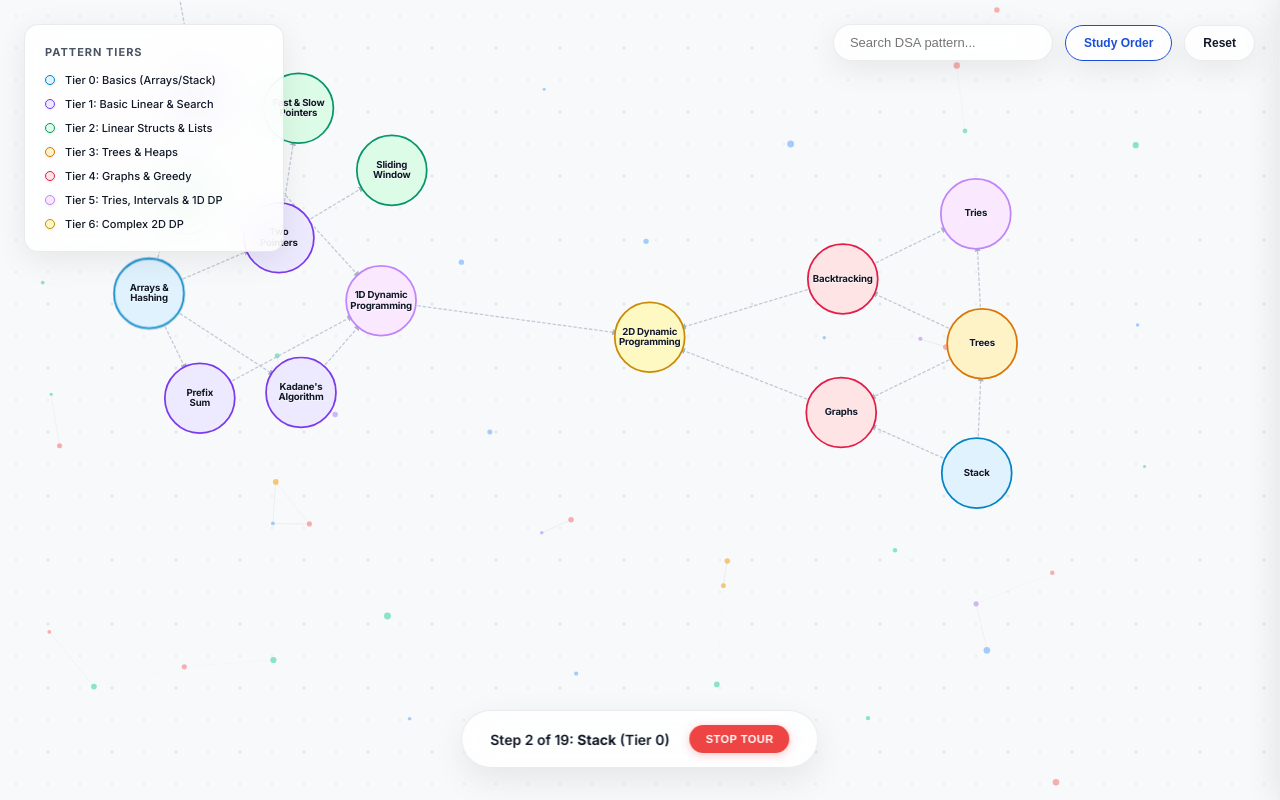
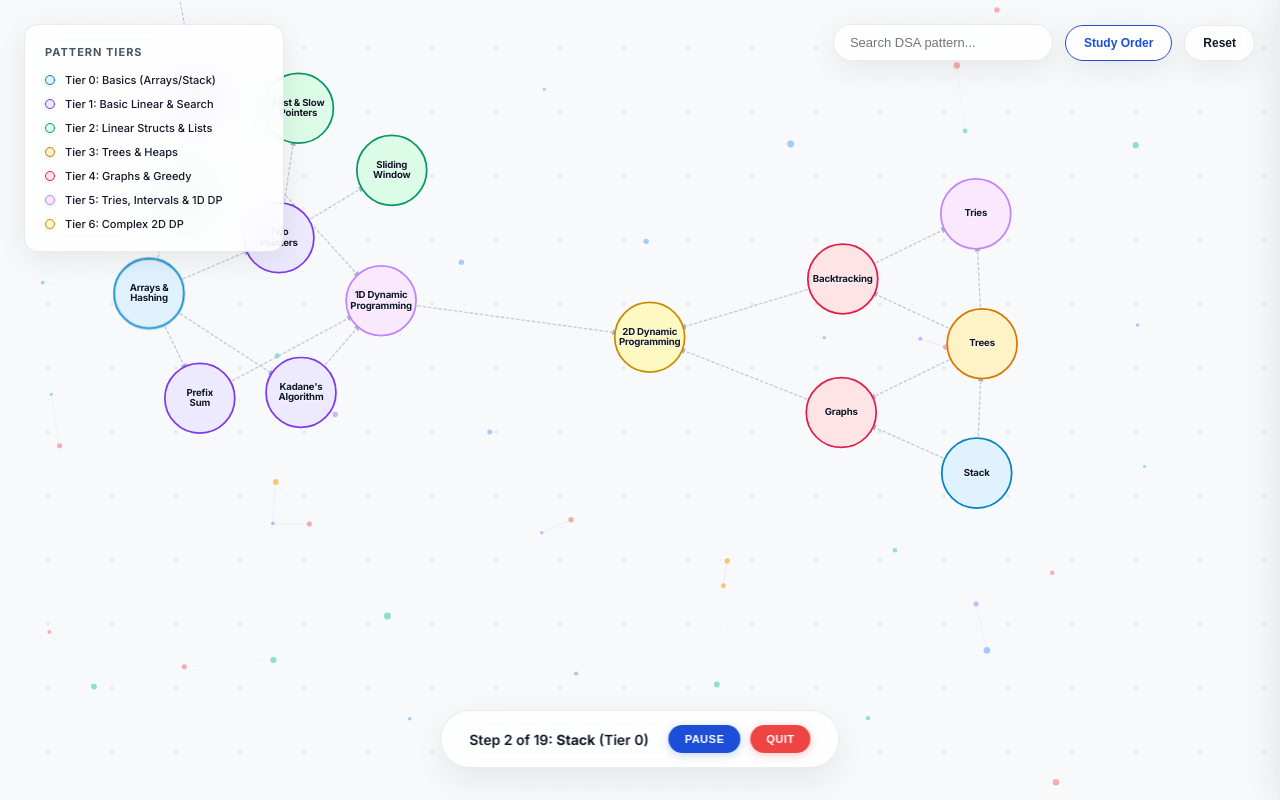
Before and after one commit to rsoumyadeep/dsa-patterns, a plain HTML site: page index.html in a window 1280 px wide. Both pictures are taken after a click on the button "Study Order". Drawn offline with nearby package versions, Linux system fonts and the light colour scheme.

Commit message:
feat: add pause and resume controls to guided study tour

```diff
--- a/src/interactions.js
+++ b/src/interactions.js
@@ -66,13 +66,22 @@ function getTopologicalOrder() {
 // Guided Topological Study Tour globals
 let tourInterval = null;
 let tourActive = false;
+let tourPaused = false;
+let tourOrder = [];
+let tourCurrentIndex = 0;
 
 window.startStudyTour = function() {
-    if (tourActive) return;
+    if (tourActive) {
+        if (tourPaused) {
+            window.togglePauseTour();
+        }
+        return;
+    }
+
     tourActive = true;
-
-    const order = getTopologicalOrder();
-    let currentIndex = 0;
+    tourPaused = false;
+    tourOrder = getTopologicalOrder();
+    tourCurrentIndex = 0;
 
     // Show tour toast
     const toast = document.getElementById("tour-toast");
@@ -80,36 +89,60 @@ window.startStudyTour = function() {
         toast.classList.remove("hidden");
     }
 
-    function runStep() {
-        if (!tourActive || currentIndex >= order.length) {
+    updatePauseResumeButton();
+    runTourStep();
+};
+
+function runTourStep() {
+    if (!tourActive || tourPaused) return;
+
+    if (tourCurrentIndex >= tourOrder.length) {
         window.stopStudyTour();
         return;
     }
 
-        const nodeId = order[currentIndex];
+    const nodeId = tourOrder[tourCurrentIndex];
     const node = PATTERNS.find(p => p.id === nodeId);
     if (!node) return;
 
     // Update toast description text
     const toastText = document.getElementById("tour-toast-text");
     if (toastText) {
-            toastText.innerHTML = `Step ${currentIndex + 1} of ${order.length}: <strong>${node.label}</strong> (Tier ${node.tier})`;
+        toastText.innerHTML = `Step ${tourCurrentIndex + 1} of ${tourOrder.length}: <strong>${node.label}</strong> (Tier ${node.tier})`;
     }
 
     // Animate focus centering on graph
     window.centerNodeOnGraph(nodeId);
 
-        currentIndex++;
+    tourCurrentIndex++;
 
-        // Wait 2.5s to allow reading details, then proceed
-        tourInterval = setTimeout(runStep, 2600);
+    // Wait 2.6s to allow reading details, then proceed
+    tourInterval = setTimeout(runTourStep, 2600);
 }
 
-    runStep();
+window.togglePauseTour = function() {
+    if (!tourActive) return;
+
+    if (tourPaused) {
+        // Resume
+        tourPaused = false;
+        updatePauseResumeButton();
+        runTourStep();
+    } else {
+        // Pause
+        tourPaused = true;
+        if (tourInterval) {
+            clearTimeout(tourInterval);
+            tourInterval = null;
+        }
+        updatePauseResumeButton();
+    }
 };
 
 window.stopStudyTour = function() {
     tourActive = false;
+    tourPaused = false;
+    tourCurrentIndex = 0;
     if (tourInterval) {
         clearTimeout(tourInterval);
         tourInterval = null;
@@ -120,6 +153,18 @@ window.stopStudyTour = function() {
     }
     closePanel();
 };
+
+function updatePauseResumeButton() {
+    const btn = document.getElementById("tour-btn-pause-resume");
+    if (btn) {
+        btn.textContent = tourPaused ? "Resume" : "Pause";
+        if (tourPaused) {
+            btn.classList.add("tour-paused");
+        } else {
+            btn.classList.remove("tour-paused");
+        }
+    }
+}
 
 document.addEventListener("DOMContentLoaded", () => {
     // 1. Create Tooltip and Guided Tour Toast overlays programmatically
@@ -133,7 +178,10 @@ document.addEventListener("DOMContentLoaded", () => {
     toastDiv.className = "hidden";
     toastDiv.innerHTML = `
         <span id="tour-toast-text">Guided Tour</span>
-        <button class="tour-btn-stop" onclick="window.stopStudyTour()">Stop Tour</button>
+        <div class="tour-controls">
+            <button id="tour-btn-pause-resume" class="tour-btn-action" onclick="window.togglePauseTour()">Pause</button>
+            <button class="tour-btn-quit" onclick="window.stopStudyTour()">Quit</button>
+        </div>
     `;
     document.body.appendChild(toastDiv);
 
--- a/style.css
+++ b/style.css
@@ -637,7 +637,42 @@ body {
     pointer-events: none;
 }
 
-.tour-btn-stop {
+.tour-controls {
+    display: flex;
+    gap: 10px;
+    align-items: center;
+}
+
+.tour-btn-action {
+    background-color: var(--accent-blue);
+    color: #ffffff;
+    border: none;
+    padding: 8px 16px;
+    border-radius: 20px;
+    font-size: 11px;
+    font-weight: 700;
+    cursor: pointer;
+    text-transform: uppercase;
+    letter-spacing: 0.5px;
+    transition: all 0.2s;
+    box-shadow: 0 2px 8px rgba(29, 78, 216, 0.25);
+}
+
+.tour-btn-action:hover {
+    background-color: var(--accent-hover);
+    transform: scale(1.03);
+}
+
+.tour-btn-action.tour-paused {
+    background-color: #d97706; /* Amber colour for paused state */
+    box-shadow: 0 2px 8px rgba(217, 119, 6, 0.35);
+}
+
+.tour-btn-action.tour-paused:hover {
+    background-color: #b45309;
+}
+
+.tour-btn-quit {
     background-color: #ef4444;
     color: #ffffff;
     border: none;
@@ -648,11 +683,11 @@ body {
     cursor: pointer;
     text-transform: uppercase;
     letter-spacing: 0.5px;
-    transition: background-color 0.2s, transform 0.2s;
+    transition: all 0.2s;
     box-shadow: 0 2px 8px rgba(239, 68, 68, 0.3);
 }
 
-.tour-btn-stop:hover {
+.tour-btn-quit:hover {
     background-color: #dc2626;
     transform: scale(1.03);
 }
```
Lines whose indentation alone changed are shown as unchanged.
